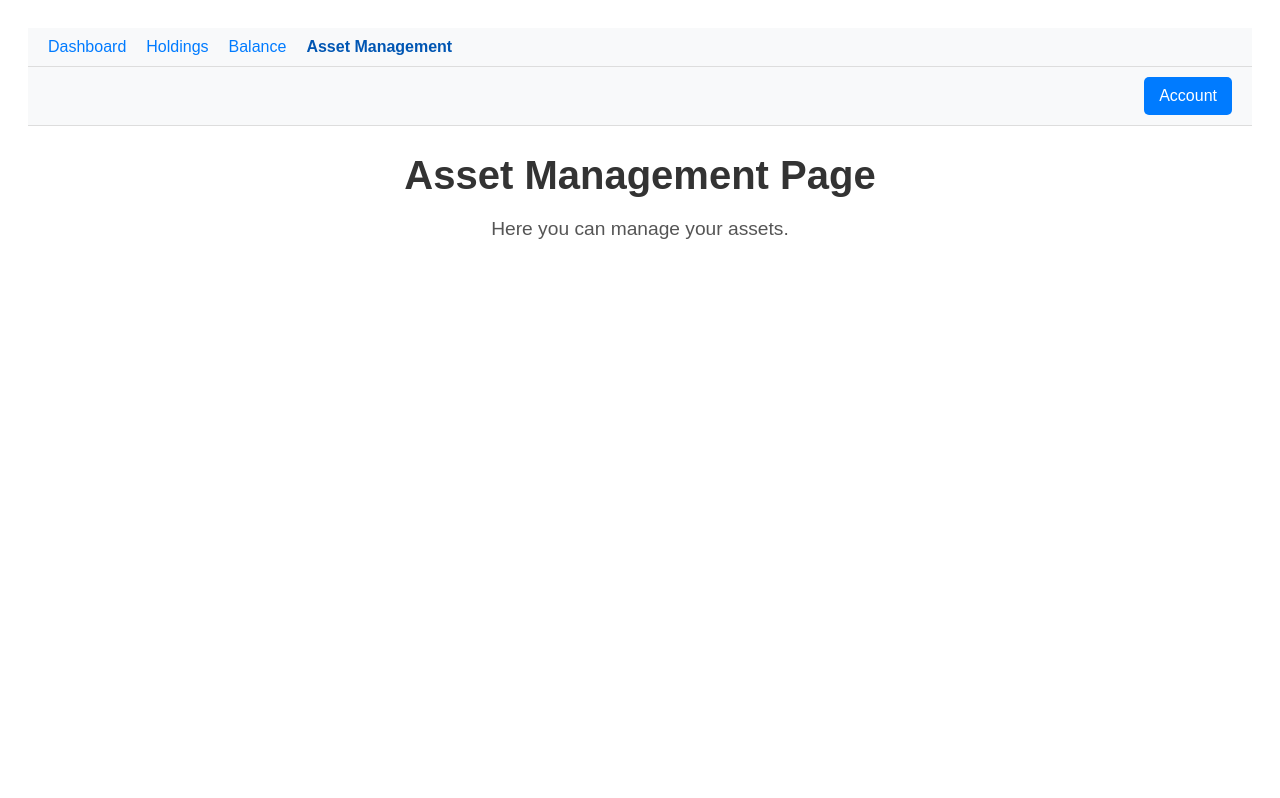
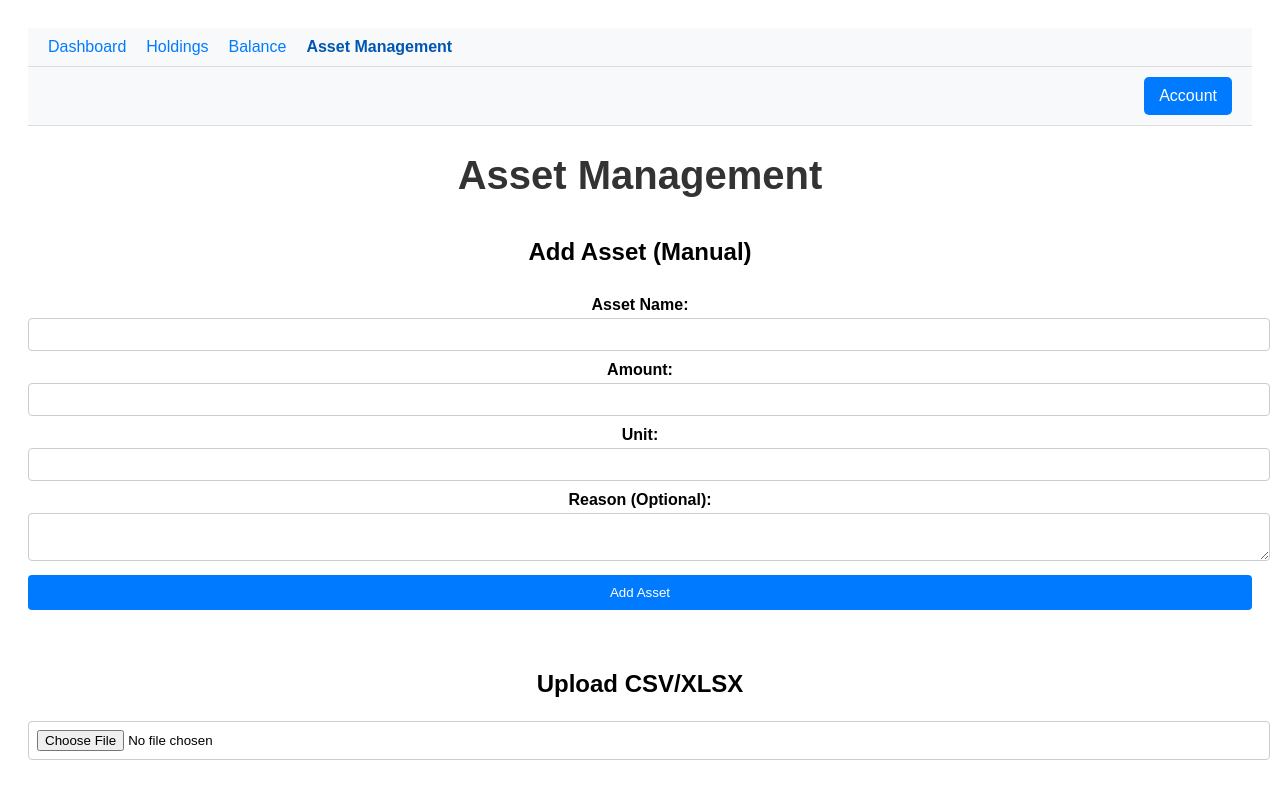
Before and after one commit to fintrack-project/financial-tracker-frontend, a React (Create React App) app: page /assetmanagement in a window 1280 px wide. Built offline with nearby package versions, Linux system fonts and the light colour scheme.

Commit message:
add asset

```diff
--- a/package.json
+++ b/package.json
@@ -10,13 +10,16 @@
   },
   "dependencies": {
     "axios": "^1.4.0",
+    "papaparse": "^5.5.2",
     "react": "^18.0.2",
     "react-dom": "^18.0.2",
     "react-router-dom": "^6.30.0",
     "react-scripts": "5.0.1",
-    "start": "^5.1.0"
+    "start": "^5.1.0",
+    "xlsx": "^0.18.5"
   },
   "devDependencies": {
+    "@types/papaparse": "^5.3.15",
     "@types/react": "^18.2.14",
     "@types/react-dom": "^18.2.7",
     "@types/react-router-dom": "^5.3.3",
--- /dev/null
+++ b/src/components/AddAssetForm/AddAssetForm.css
@@ -0,0 +1,40 @@
+.add-asset-form {
+  display: flex;
+  flex-direction: column;
+  gap: 20px;
+}
+
+.add-asset-form form {
+  display: flex;
+  flex-direction: column;
+  gap: 10px;
+}
+
+.add-asset-form label {
+  font-weight: bold;
+}
+
+.add-asset-form input, .add-asset-form textarea {
+  width: 100%;
+  padding: 8px;
+  margin-top: 4px;
+  border: 1px solid #ccc;
+  border-radius: 4px;
+}
+
+.add-asset-form button {
+  padding: 10px;
+  background-color: #007bff;
+  color: white;
+  border: none;
+  border-radius: 4px;
+  cursor: pointer;
+}
+
+.add-asset-form button:hover {
+  background-color: #0056b3;
+}
+
+.file-upload {
+  margin-top: 20px;
+}
--- a/src/components/AddAssetForm/AddAssetForm.tsx
+++ b/src/components/AddAssetForm/AddAssetForm.tsx
@@ -1,7 +1,132 @@
-import React from 'react';
+import React, { useState } from 'react';
+import Papa from 'papaparse'; // For CSV parsing
+import * as XLSX from 'xlsx'; // For XLSX parsing
+import './AddAssetForm.css';
 
-const AddAssetForm: React.FC = () => {
-  return <div>AddAssetForm Chart Placeholder</div>;
+interface AddAssetFormProps {
+  onAddAsset: (asset: {
+    name: string;
+    amount: number;
+    unit: string;
+    reason?: string;
+  }) => void;
+  onBulkAddAssets: (assets: {
+    name: string;
+    amount: number;
+    unit: string;
+    reason?: string;
+  }[]) => void;
+}
+
+const AddAssetForm: React.FC<AddAssetFormProps> = ({ onAddAsset, onBulkAddAssets }) => {
+  const [name, setName] = useState('');
+  const [amount, setAmount] = useState<number | ''>('');
+  const [unit, setUnit] = useState('');
+  const [reason, setReason] = useState('');
+
+  const handleSubmit = (e: React.FormEvent) => {
+    e.preventDefault();
+    if (!name || !amount || !unit) {
+      alert('Please fill in all required fields.');
+      return;
+    }
+    onAddAsset({ name, amount: Number(amount), unit, reason });
+    setName('');
+    setAmount('');
+    setUnit('');
+    setReason('');
+  };
+
+  const handleFileUpload = (e: React.ChangeEvent<HTMLInputElement>) => {
+    const file = e.target.files?.[0];
+    if (!file) return;
+
+    const fileExtension = file.name.split('.').pop()?.toLowerCase();
+
+    if (fileExtension === 'csv') {
+      // Parse CSV file
+      Papa.parse(file, {
+        header: true,
+        skipEmptyLines: true,
+        complete: (results) => {
+          const parsedAssets = results.data.map((row: any) => ({
+            name: row.name,
+            amount: Number(row.amount),
+            unit: row.unit,
+            reason: row.reason || '',
+          }));
+          onBulkAddAssets(parsedAssets);
+        },
+      });
+    } else if (fileExtension === 'xlsx') {
+      // Parse XLSX file
+      const reader = new FileReader();
+      reader.onload = (event) => {
+        const data = new Uint8Array(event.target?.result as ArrayBuffer);
+        const workbook = XLSX.read(data, { type: 'array' });
+        const sheetName = workbook.SheetNames[0];
+        const sheet = workbook.Sheets[sheetName];
+        const parsedAssets = XLSX.utils.sheet_to_json(sheet).map((row: any) => ({
+          name: row.name,
+          amount: Number(row.amount),
+          unit: row.unit,
+          reason: row.reason || '',
+        }));
+        onBulkAddAssets(parsedAssets);
+      };
+      reader.readAsArrayBuffer(file);
+    } else {
+      alert('Unsupported file format. Please upload a CSV or XLSX file.');
+    }
+  };
+
+  return (
+    <div className="add-asset-form">
+      <form onSubmit={handleSubmit}>
+        <h2>Add Asset (Manual)</h2>
+        <div>
+          <label>Asset Name:</label>
+          <input
+            type="text"
+            value={name}
+            onChange={(e) => setName(e.target.value)}
+            required
+          />
+        </div>
+        <div>
+          <label>Amount:</label>
+          <input
+            type="number"
+            value={amount}
+            onChange={(e) => setAmount(e.target.value === '' ? '' : Number(e.target.value))}
+            required
+          />
+        </div>
+        <div>
+          <label>Unit:</label>
+          <input
+            type="text"
+            value={unit}
+            onChange={(e) => setUnit(e.target.value)}
+            required
+          />
+        </div>
+        <div>
+          <label>Reason (Optional):</label>
+          <textarea
+            value={reason}
+            onChange={(e) => setReason(e.target.value)}
+          />
+        </div>
+        <button type="submit">Add Asset</button>
+      </form>
+
+      <div className="file-upload">
+        <h2>Upload CSV/XLSX</h2>
+        <input type="file" accept=".csv, .xlsx" onChange={handleFileUpload} />
+      </div>
+    </div>
+  );
 };
 
 export default AddAssetForm;
--- a/src/pages/AssetManagement/AssetManagement.tsx
+++ b/src/pages/AssetManagement/AssetManagement.tsx
@@ -1,19 +1,39 @@
-import React from 'react';
+import React, { useState } from 'react';
 import AccountMenu from '../../components/AccountMenu/AccountMenu';
 import NavigationBar from 'components/NavigationBar/NavigationBar';
+import AddAssetForm from 'components/AddAssetForm/AddAssetForm';
 import './AssetManagement.css'; // Import the CSS file
 
+interface Asset {
+  name: string;
+  amount: number;
+  unit: string;
+  reason?: string;
+}
+
 const AssetManagement: React.FC = () => {
+  const [assets, setAssets] = useState<Asset[]>([]);
+
+  const handleAddAsset = (asset: Asset) => {
+    setAssets([...assets, asset]);
+  };
+
+  const handleBulkAddAssets = (bulkAssets: Asset[]) => {
+    setAssets([...assets, ...bulkAssets]);
+  };
+
   return (
-    <div className='asset-management-container'>
+    <div className="asset-management-container">
       <NavigationBar />
       <div className="top-bar">
         <AccountMenu />
       </div>
-      <h1>Asset Management Page</h1>
-      <p>Here you can manage your assets.</p>
+      <div className="content">
+        <h1>Asset Management</h1>
+        <AddAssetForm onAddAsset={handleAddAsset} onBulkAddAssets={handleBulkAddAssets} />
+      </div>
     </div>
-  )
+  );
 };
 
 export default AssetManagement;
```
Also changed, not shown: 1 other file (tests, documents, lock files or other folders).
